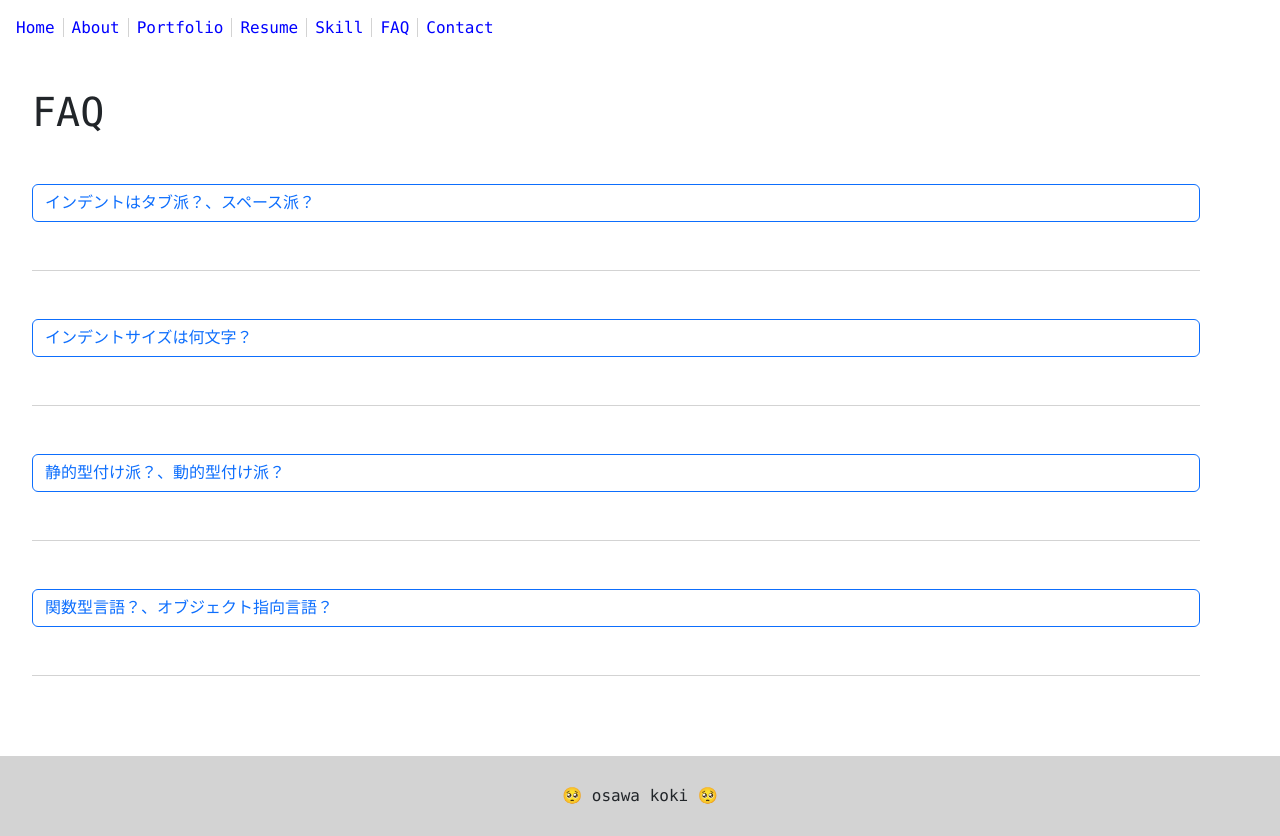
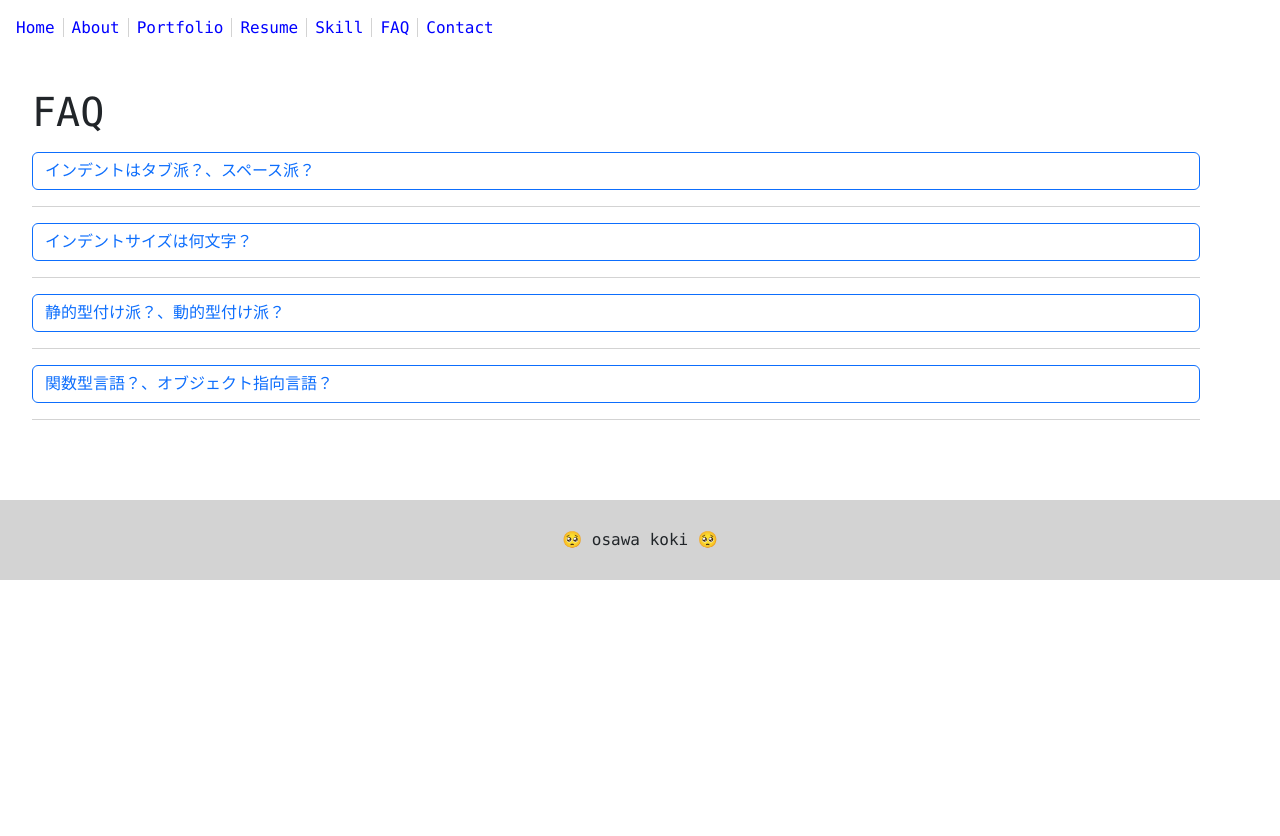
Before and after one commit to osawa-koki/osawa-koki, a Next.js app in the folder portfolio/: page /faq in a window 1280 px wide. After the commit the page ends 800 px from the top, so only its background shows below. Built offline with nearby package versions, Linux system fonts and the light colour scheme.

Commit message:
スタイル調整。

```diff
--- a/portfolio/styles/faq.scss
+++ b/portfolio/styles/faq.scss
@@ -3,9 +3,9 @@
   max-width: 1200px;
   padding: 1rem;
   .FaqUnit {
-    margin-top: 3rem;
+    margin-top: 1rem;
     border-bottom: 1px lightgray solid;
-    padding-bottom: 3rem;
+    padding-bottom: 1rem;
     .FaqQuestion {
       width: 100%;
       text-align: left;
```
